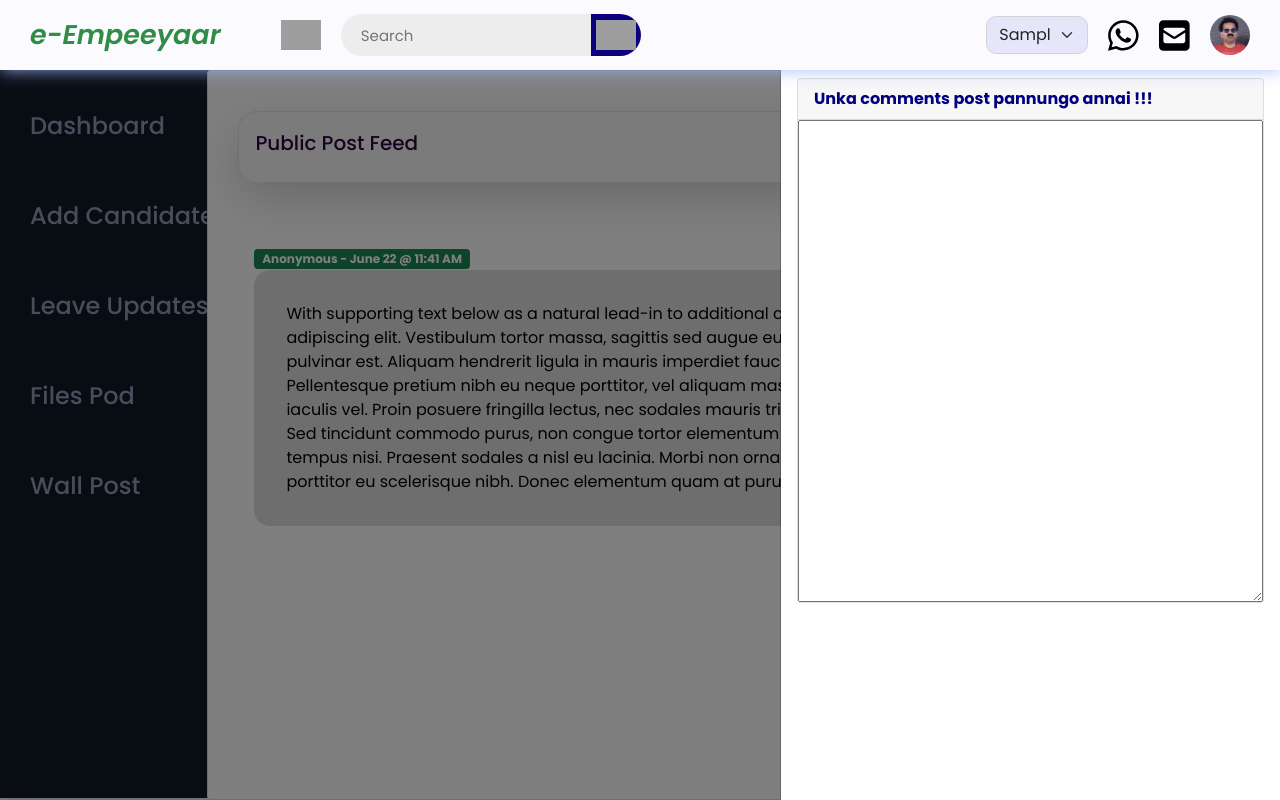
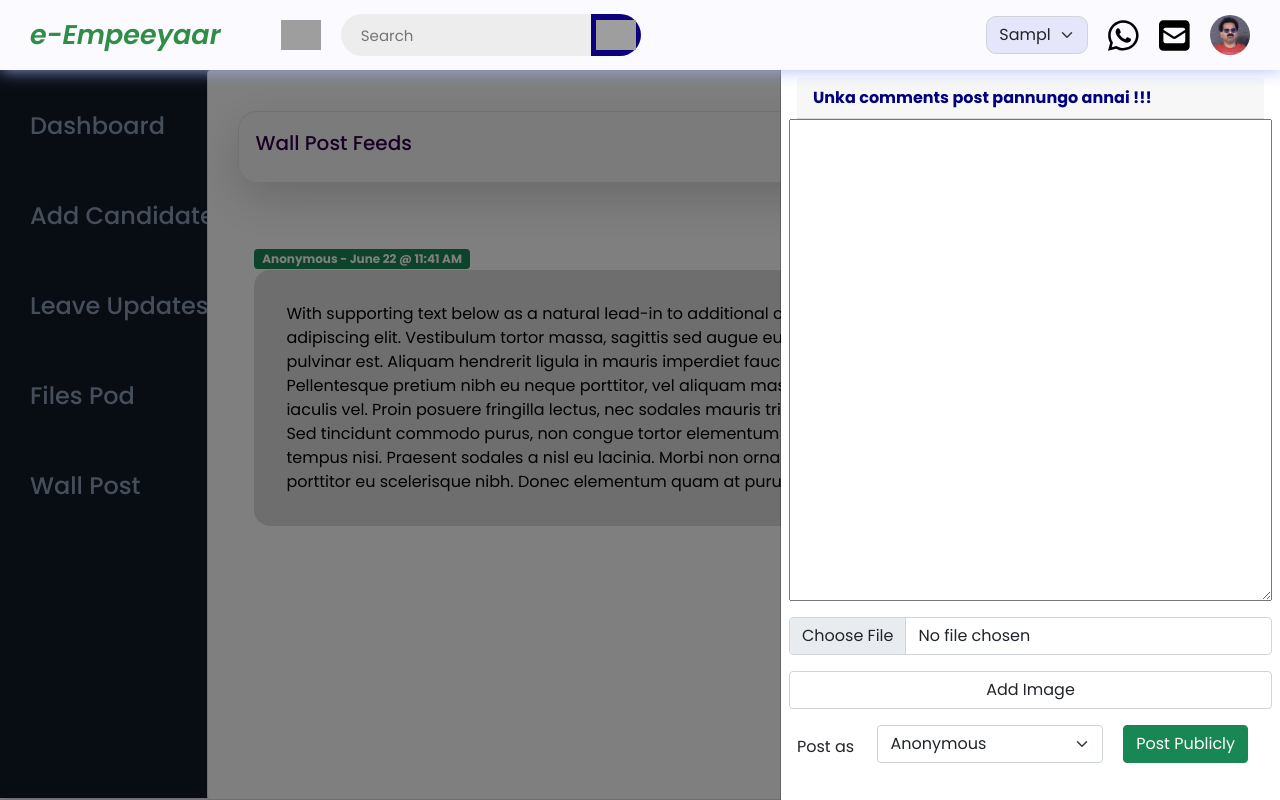
Before and after one commit to AthulSree/e_empeeyaar, a Django app: template candidate/templates/wall_post.html in a window 1280 px wide, after a click on "+ Post". Run offline with Django 3.2, Linux system fonts and the light colour scheme; the template is opened without the code that fills it: most values are stand-ins (such as "Sample title", 1, 10 or a date in 2020); parts of the project's set-up code (start-up, migrations or seed data) failed here and were passed over; some libraries are stand-ins or nearby versions; grey boxes are pictures that could not be loaded.

Commit message:
wall post included -- take 2

```diff
--- /dev/null
+++ b/candidate/static/js/wall_post.js
@@ -0,0 +1,50 @@
+
+
+$(document).ready(function(){
+    $('#imageDisplay').hide()
+
+    $(document).on('change','#uploadFile', function(){
+        $('#imageDisplay').show()
+        $('#imageDisplay').text('Please wait....Image is uploading...')
+        const fileInput = document.getElementById('uploadFile');
+        const imageDisplay = document.getElementById('imageDisplay');
+        const textarea = document.getElementById('content');
+
+        // Remove any existing images in the imageDisplay div
+        imageDisplay.innerHTML = '';
+
+        // Check if a file is selected
+        if (fileInput.files.length > 0) {
+            const file = fileInput.files[0];
+            const reader = new FileReader();
+
+            // Read the image file as a data URL
+            reader.readAsDataURL(file);
+
+            reader.onload = function(e) {
+                const imageSrc = e.target.result;
+
+                // Display the image in a div
+                const imgElement = document.createElement('img');
+                imgElement.src = imageSrc;
+                imgElement.style.maxWidth = '100%';
+                imgElement.style.height = 'auto';
+                imageDisplay.appendChild(imgElement);
+
+                // Set the image source directly into the textarea
+                textarea.value = `<img src="${imageSrc}" alt="Uploaded Image">\n`;
+            }
+        } else {
+            alert('Please select an image file.');
+        }
+
+    })
+
+
+
+    $(document).on('click','#save_wall_post', function(){
+
+    })
+
+
+})
--- a/candidate/templates/wall_post.html
+++ b/candidate/templates/wall_post.html
@@ -7,10 +7,15 @@
 
 
 <div class="card main container">
-  <div class="card-header d-flex justify-content-between align-items-center shadow-lg p-3 mb-5 bg-body-tertiary rounded border border-bottom-0" style="border-radius: 19px !important;">
-    <span><h5 style="color:rgb(49, 0, 71)">Public Post Feed</h5></span>
-    <button class="btn btn-success ms-auto" type="button" data-bs-toggle="offcanvas" data-bs-target="#offcanvasRight" aria-controls="offcanvasRight"><b>+ Post</b></button>
-</div>
+  <div
+    class="card-header d-flex justify-content-between align-items-center shadow-lg p-3 mb-5 bg-body-tertiary rounded border border-bottom-0"
+    style="border-radius: 19px !important;">
+    <span>
+      <h5 style="color:rgb(49, 0, 71)">Wall Post Feeds</h5>
+    </span>
+    <button class="btn btn-success ms-auto" type="button" data-bs-toggle="offcanvas" data-bs-target="#offcanvasRight"
+      aria-controls="offcanvasRight"><b>+ Post</b></button>
+  </div>
   <div class="card-body">
     <span class="badge bg-success">Anonymous - June 22 @ 11:41 AM</span>
     <p class="card-text wallpost_content">With supporting text below as a natural lead-in to additional content.Lorem
@@ -30,20 +35,43 @@
 
 
 
-<div class="offcanvas offcanvas-end" tabindex="-1" id="offcanvasRight" aria-labelledby="offcanvasRightLabel" style="width:500px">
+<div class="offcanvas offcanvas-end" tabindex="-1" id="offcanvasRight" aria-labelledby="offcanvasRightLabel"
+  style="width:500px">
   <div class="offcanvas-header">
     <h5 class="offcanvas-title" id="offcanvasRightLabel">Offcanvas right</h5>
-    <button type="button" class="btn-close" data-bs-dismiss="offcanvas" aria-label="Close"></button>
   </div>
   <div class="offcanvas-body">
-    <div class="card" >
-      <div class="card-header" style="font-weight: bold;color:navy">
-        Unka comments post pannungo annai !!!
+
+    <div class="card-header" style="font-weight: bold;color:navy">
+      Unka comments post pannungo annai !!!
+    </div>
+    <form class="row g-3 needs-validation formblockcontent" action="">
+      <textarea rows="20" cols="30"></textarea>
+
+
+      <input class="form-control" type="file" id="uploadFile" accept="image/*">
+      <button type="button" id="add_image_txt" class="form-control">Add Image</button>
+
+
+
+      <div class="col-md-2" style="position:relative;top:10px">Post as</div>
+      <div class="col-md-6">
+        <select class="form-select">
+          <option>Anonymous</option>
+          {% for candidate in candidates %}
+          <option>{{ candidate.name }}</option>
+          {% endfor %}
+        </select>
       </div>
-      <textarea rows="20" cols="30"></textarea>
-    </div>
+
+      <div class="col-md-4">
+        <label class="form-label"> </label>
+        <button type="button" class="btn btn-success" id="save_wall_post">Post Publicly</button>
+      </div>
+    </form>
+
   </div>
 </div>
 
-
+<script src="{% static 'js/wall_post.js' %}"></script>
 {% endblock %}
--- a/candidate/views.py
+++ b/candidate/views.py
@@ -161,7 +161,11 @@ def leaveRecordSave(request):
 
 
 def wallpost(request):
-    context = {'option':'wall_post'}
+    print('xxxxxxxxxxxxxxxxxxxxxxxxxxxxxxxxxxxxxxxxxx')
+    print(request.META.get('HTTP_X_REAL_IP'))
+    print('xxxxxxxxxxxxxxxxxxxxxxxxxxxxxxxxxxxxxxxxxx')
+    candidates = Candidate.objects.all()
+    context = {'option':'wall_post', 'candidates':candidates}
     return render(request, 'wall_post.html',context)
 
 
```
Also changed, not shown: static/js/wall_post.js (added, +50 -0 lines).
